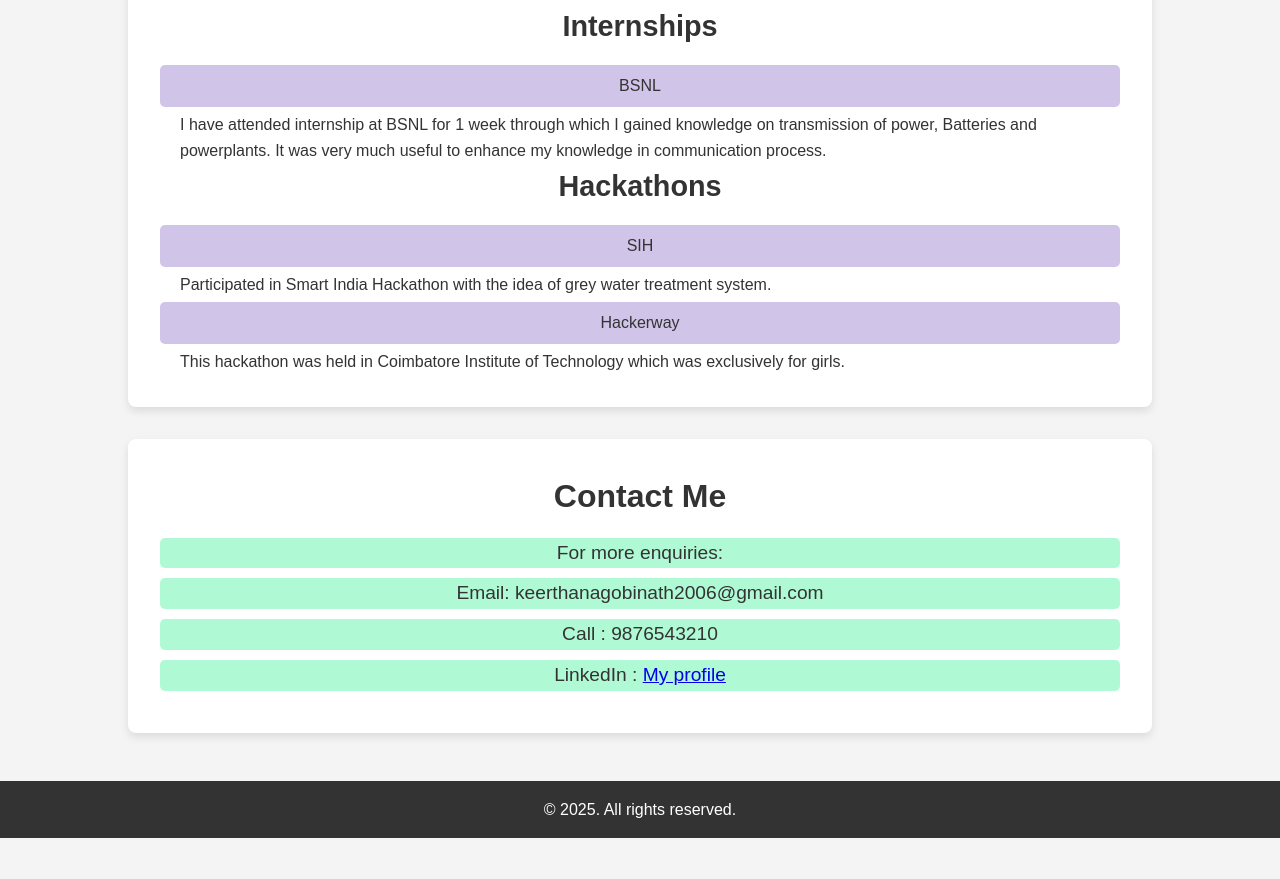
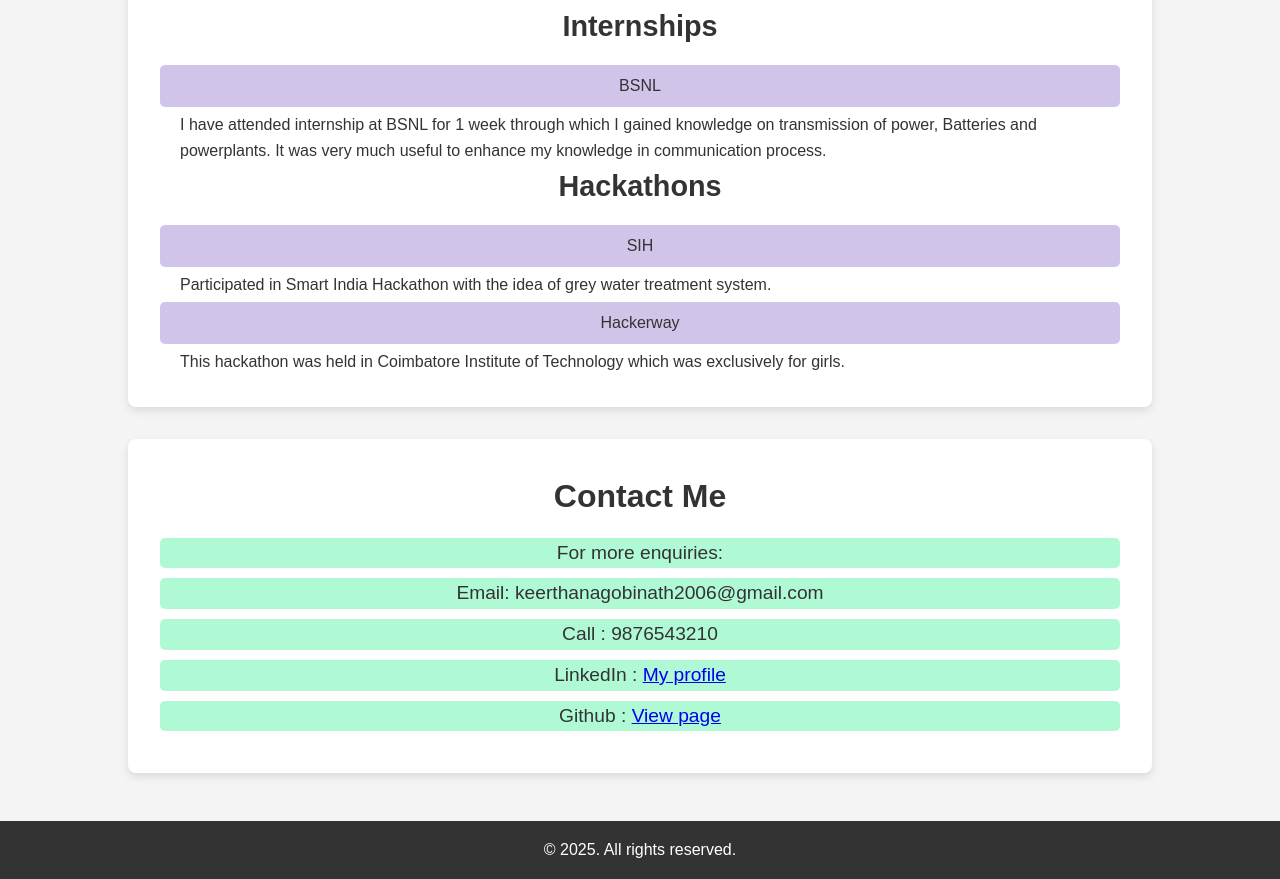
Before and after one commit to Keerthanagobinath/newportfolio, a plain HTML site: page index.html in a window 1280 px wide. Shown: the part 1449-2328 px from the top of the page. Before the commit the page ends 2287 px from the top, so only its background shows below. Drawn offline with Linux system fonts and the light colour scheme.

Commit message:
portfolio complete

```diff
--- a/index.html
+++ b/index.html
@@ -103,6 +103,7 @@
             <p>Email: keerthanagobinath2006@gmail.com</p>
             <p>Call : 9876543210</p>
             <p>LinkedIn : <a href="https://www.linkedin.com/in/keerthana-g-1a51a62a1?utm_source=share&utm_campaign=share_via&utm_content=profile&utm_medium=android_app" target="_blank"> My profile</a></p>
+            <p>Github : <a href="https://github.com/Keerthanagobinath/newportfolio">View page</a></p>
         </div>
     </section>
 
```
